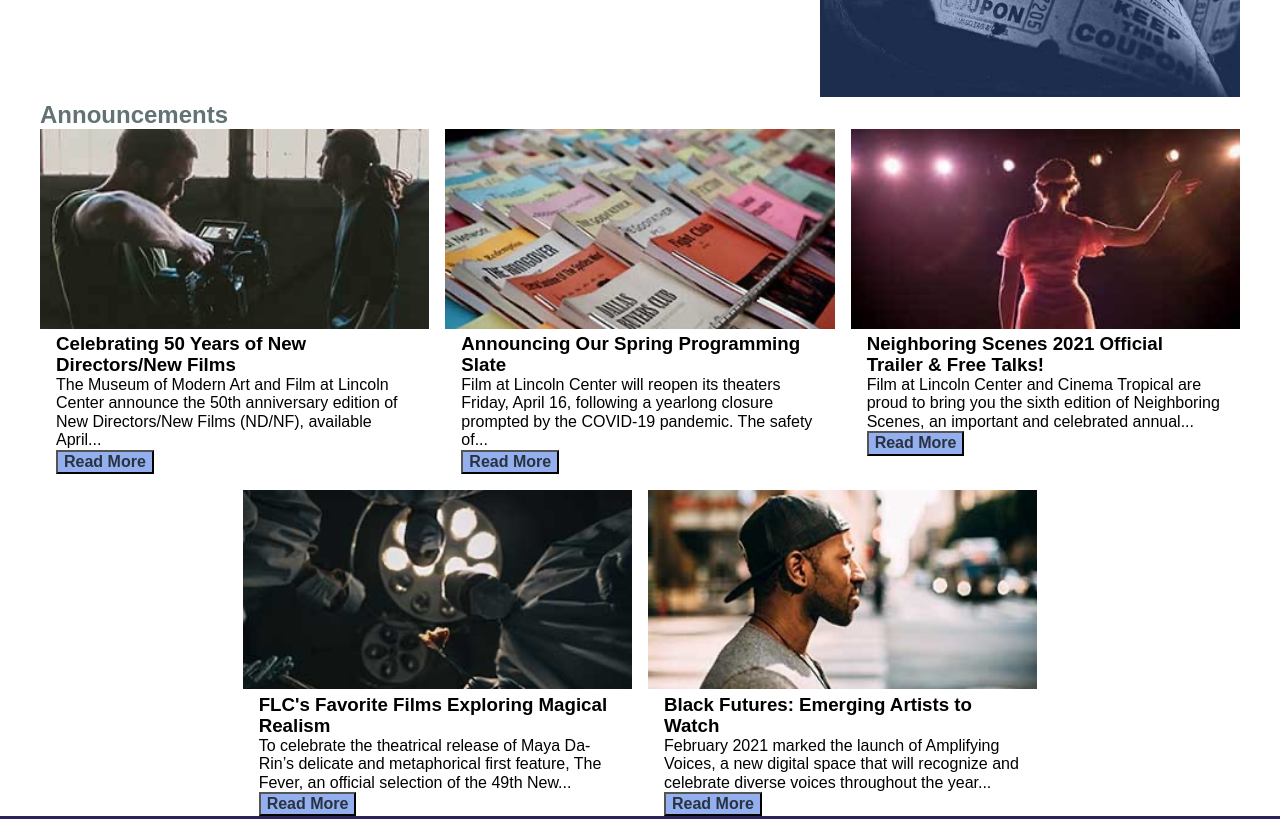
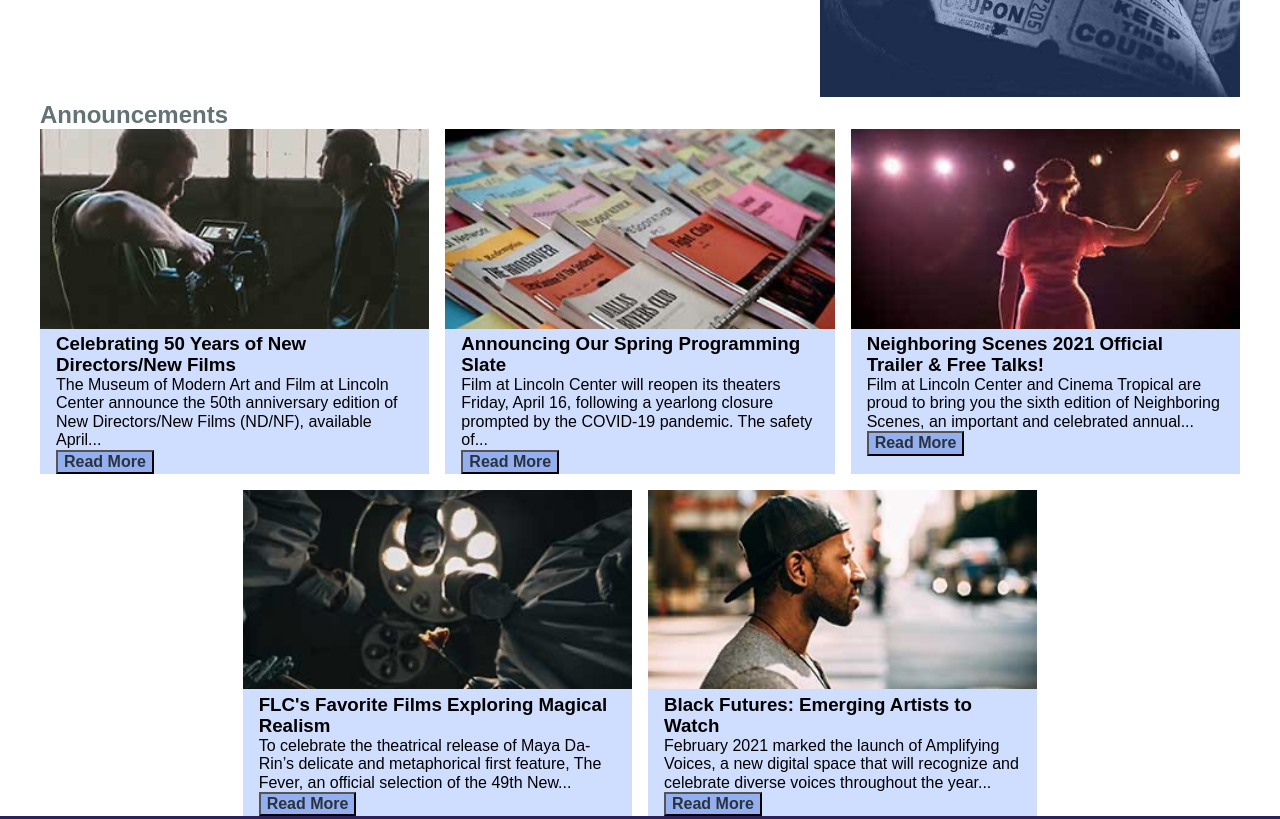
Before and after one commit to sophiacantu/homework-week-4-hw, a plain HTML site: page deploy/index.html in a window 1280 px wide. Shown: the part 2360-3179 px from the top of the page. Drawn offline with Linux system fonts and the light colour scheme.

Commit message:
color updates

```diff
--- a/dev/scss/sections/_articles.scss
+++ b/dev/scss/sections/_articles.scss
@@ -63,6 +63,7 @@
             #a1{
                 @include md{
                     grid-area: a1;
+                    background-color: $blueLight;
                 }
 
                 button{
@@ -74,6 +75,7 @@
             #a2{
                 @include md{
                     grid-area: a2;
+                    background-color: $blueLight;
 
                 button{
                      background-color: $blue;
@@ -85,6 +87,7 @@
             #a3{
                 @include md{
                     grid-area: a3;
+                    background-color: $blueLight;
                 }
 
                 button{
@@ -96,6 +99,7 @@
             #a4{
                 @include md{
                     grid-area: a4;
+                    background-color: $blueLight;
                 }
 
                 button{
@@ -107,6 +111,7 @@
             #a5{
                 @include md{
                     grid-area: a5;
+                    background-color: $blueLight;
                 }
 
                 button{
```
Also changed, not shown: deploy/css/styles.css.
